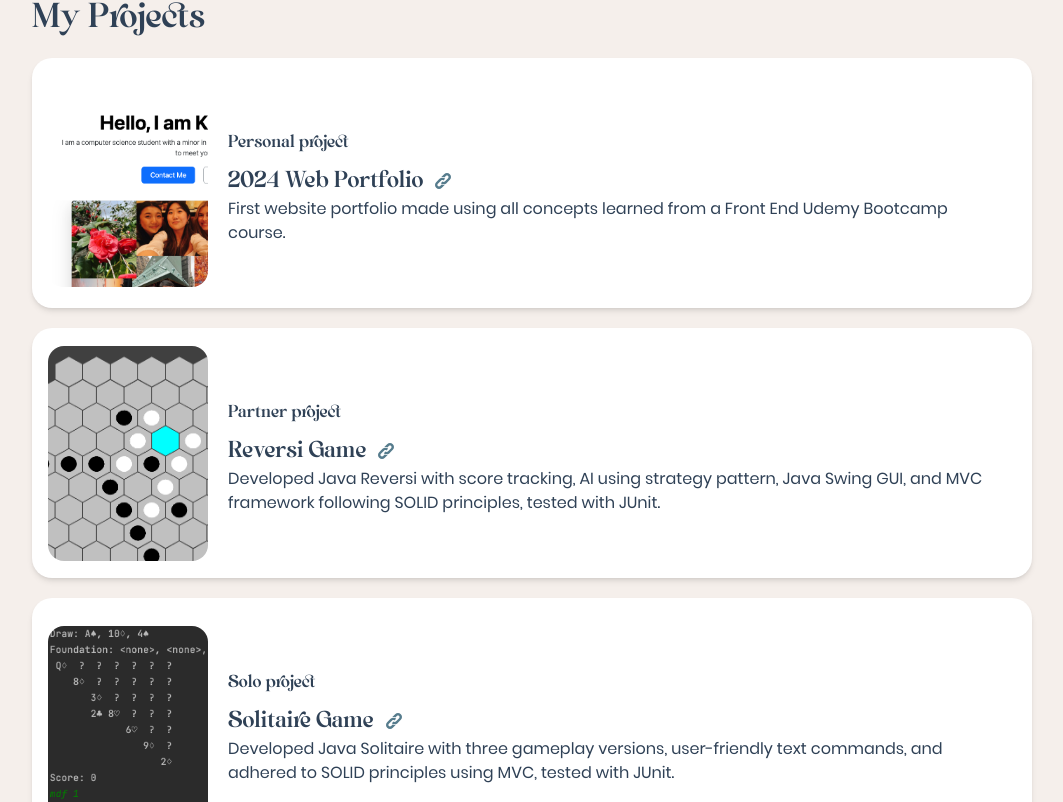
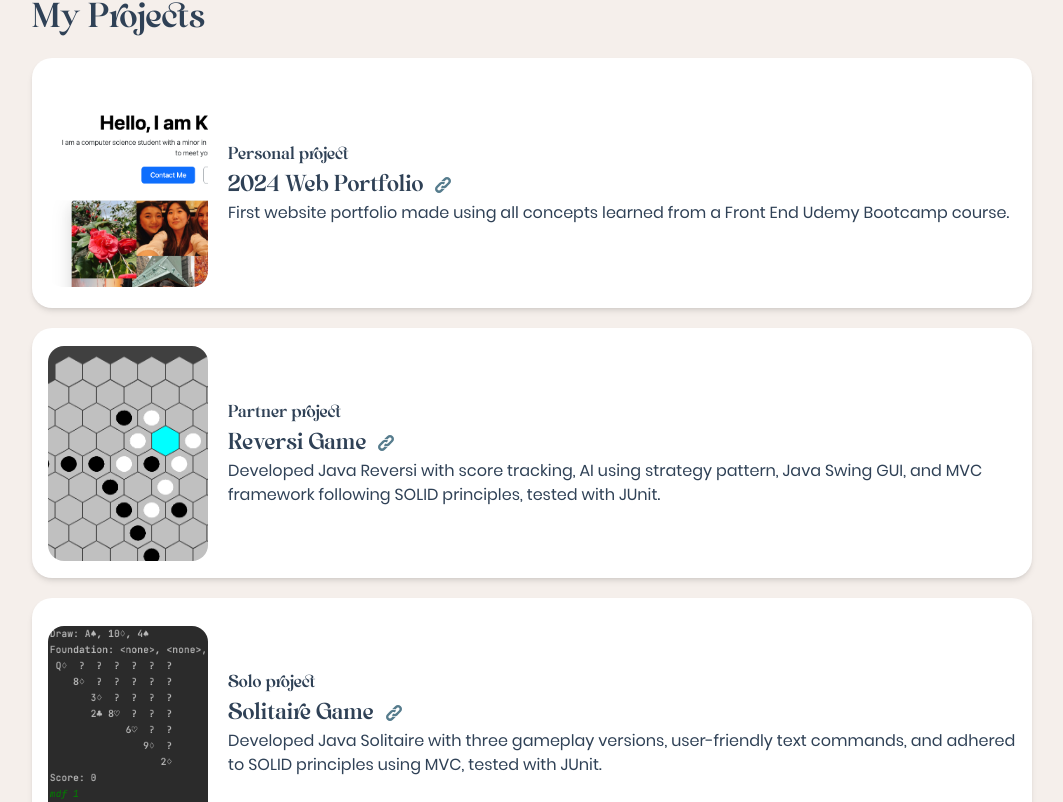
Before and after one commit to kaylierim/kaylierim.github.io, a React (Vite) app: page / in a window 1280 px wide. Shown: the part 1798-2600 px from the top of the page, without its empty margins (108-1171 px from the left). Built offline with nearby package versions, Linux system fonts and the light colour scheme.

Commit message:
Fix library header placement

```diff
--- a/src/components/Card.tsx
+++ b/src/components/Card.tsx
@@ -51,7 +51,7 @@ function Card({
         </div>
       );
     }
-    return <Text text={header ?? ""} type="Heading3" className="m-5" />;
+    return <Text text={header ?? ""} type="Heading3" className="ml-5" />;
   };
 
   return (
@@ -78,10 +78,10 @@ function Card({
 
         <div>
           {headerFirst && getHeader()}
-          <Text text={subheader ?? ""} type="Heading4" className="mx-5 my-2" />
+          <Text text={subheader ?? ""} type="Heading4" className="ml-5 my-0" />
           {!headerFirst && getHeader()}
 
-          <div className="mx-5 line-clamp-3 font-poppins text-base text-navy">
+          <div className="ml-5 line-clamp-3 font-poppins text-base text-navy">
             {ReactHtmlParser(content ?? "")}
           </div>
         </div>
--- a/src/pages/Library.tsx
+++ b/src/pages/Library.tsx
@@ -59,6 +59,7 @@ function Library() {
                 content={book.content}
                 img={book.coverUrl}
                 className="mb-5"
+                headerFirst
               />
             );
           })}
```
